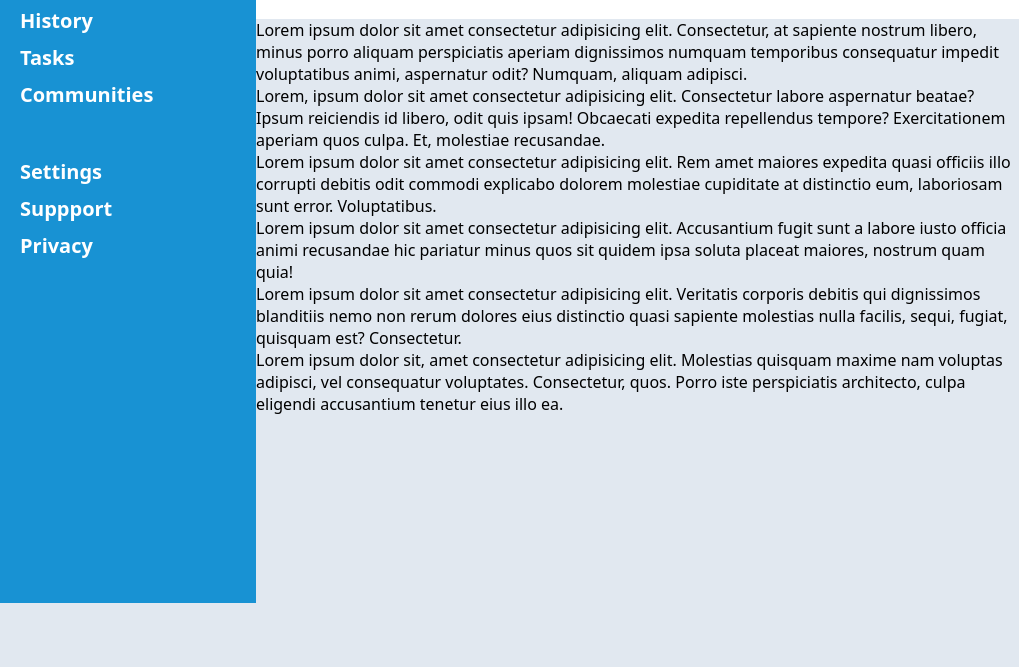
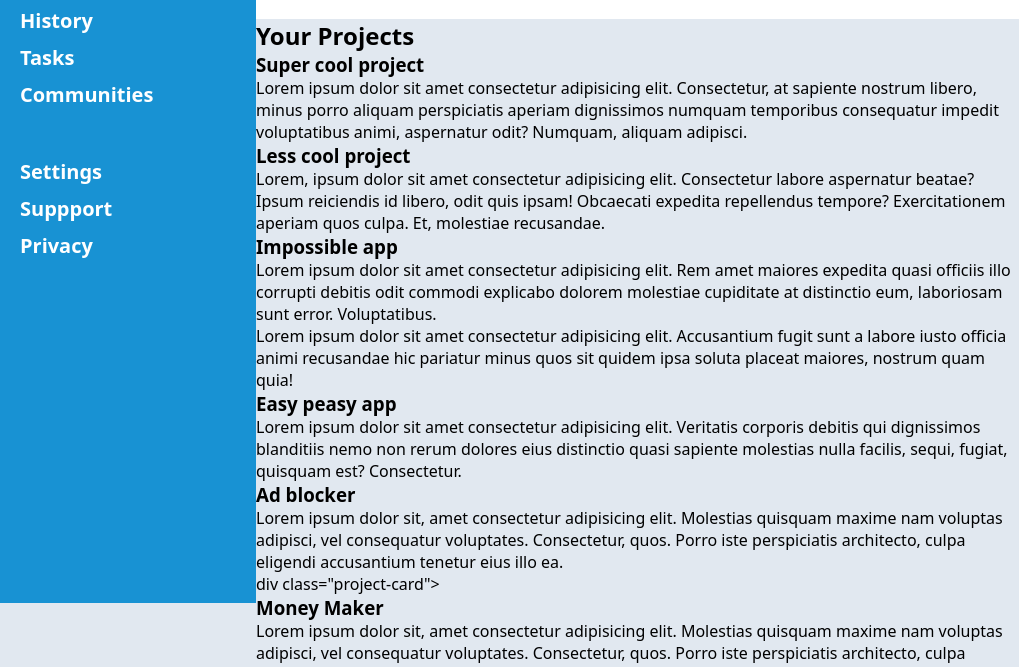
Before and after one commit to Oscar-Luntha/TOP-adminpage, a plain HTML site: page index.html in a window 1280 px wide. Shown: the part 197-864 px from the top of the page, 0-1019 px from the left. Drawn offline with Linux system fonts and the light colour scheme.

Commit message:
add an extra project card

```diff
--- a/index.html
+++ b/index.html
@@ -80,8 +80,9 @@
     </div>
     <section class="mainContent">
         <div class="projects">
+            <h2>Your Projects</h2>
             <div class="project-card">
-                <h1></h1>
+                <h3>Super cool project</h3>
                 <p>Lorem ipsum dolor sit amet consectetur adipisicing elit.
                      Consectetur, at sapiente nostrum libero, minus porro aliquam
                      perspiciatis aperiam dignissimos numquam temporibus consequatur
@@ -89,32 +90,38 @@
                 <div class="card-icons"></div>
             </div>
             <div class="project-card">
-                <h1></h1>
+                <h3>Less cool project</h3>
                 <p>Lorem, ipsum dolor sit amet consectetur adipisicing elit.
                      Consectetur labore aspernatur beatae? Ipsum reiciendis id libero, odit quis ipsam! Obcaecati expedita
                     repellendus tempore? Exercitationem aperiam quos culpa. Et, molestiae recusandae.</p>
                 <div class="card-icons"></div>
             </div>
             <div class="project-card">
-                <h1></h1>
+                <h3>Impossible app</h3>
                 <p>Lorem ipsum dolor sit amet consectetur adipisicing elit. Rem amet maiores expedita quasi officiis illo corrupti debitis odit commodi explicabo
                      dolorem molestiae cupiditate at distinctio eum, laboriosam sunt error. Voluptatibus.</p>
                 <div class="card-icons"></div>
             </div>
             <div class="project-card">
-                <h1></h1>
+                <h3></h3>
                 <p>Lorem ipsum dolor sit amet consectetur adipisicing elit. Accusantium fugit sunt a labore iusto officia animi recusandae hic
                     pariatur minus quos sit quidem ipsa soluta placeat maiores, nostrum quam quia!</p>
                 <div class="card-icons"></div>
             </div>
             <div class="project-card">
-                <h1></h1>
+                <h3>Easy peasy app</h3>
                 <p>Lorem ipsum dolor sit amet consectetur adipisicing elit. Veritatis corporis debitis qui dignissimos blanditiis nemo non rerum dolores eius distinctio quasi sapiente
                      molestias nulla facilis, sequi, fugiat, quisquam est? Consectetur.</p>
                 <div class="card-icons"></div>
             </div>
             <div class="project-card">
-                <h1></h1>
+                <h3>Ad blocker</h3>
+                <p>Lorem ipsum dolor sit, amet consectetur adipisicing elit. Molestias quisquam maxime nam voluptas adipisci, vel consequatur voluptates. Consectetur, quos.
+                     Porro iste perspiciatis architecto, culpa eligendi accusantium tenetur eius illo ea.</p>
+                <div class="card-icons"></div>
+            </div>
+            div class="project-card">
+                <h3>Money Maker</h3>
                 <p>Lorem ipsum dolor sit, amet consectetur adipisicing elit. Molestias quisquam maxime nam voluptas adipisci, vel consequatur voluptates. Consectetur, quos.
                      Porro iste perspiciatis architecto, culpa eligendi accusantium tenetur eius illo ea.</p>
                 <div class="card-icons"></div>
```
